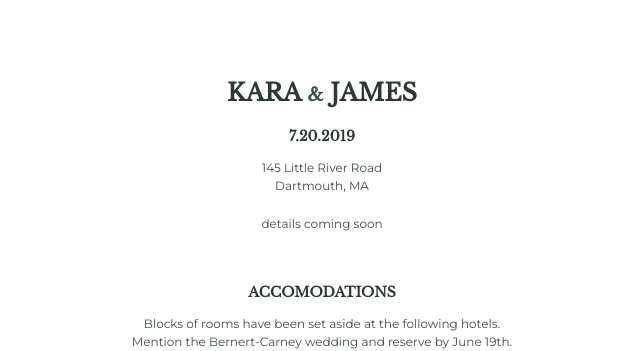
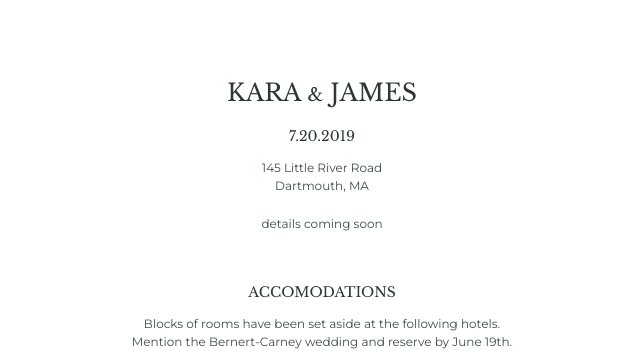
Before and after one commit to jamescarney3/jamesandkara, a plain HTML site: page index.html in a window 1280 px wide. Shown: the top 351 px of the page, without its empty margins (318-958 px from the left). Drawn offline with nearby package versions, Linux system fonts and the light colour scheme.

Commit message:
skinnier titles

```diff
--- a/styles.css
+++ b/styles.css
@@ -1,4 +1,4 @@
-* {
+body {
   color: #3E4E46;
   font-family: 'Montserrat', sans-serif;
 }
@@ -13,6 +13,7 @@ h1, h2, h3, h4, h5, h6 {
   font-family: 'Libre Baskerville', serif;
   color: #2D3833;
   text-transform: uppercase;
+  font-weight: 400;
 }
 
 h1 { font-size: 24px; }
```
